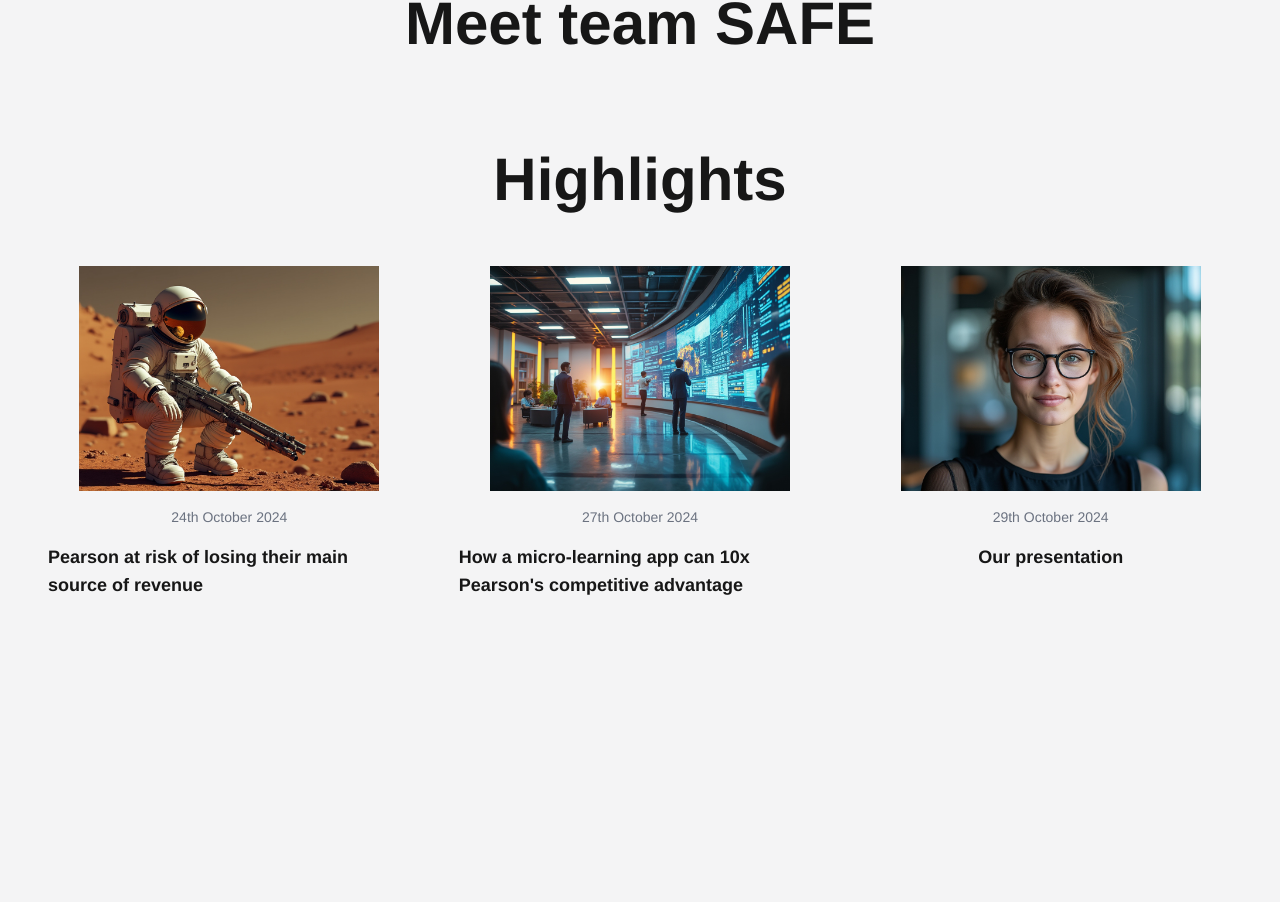
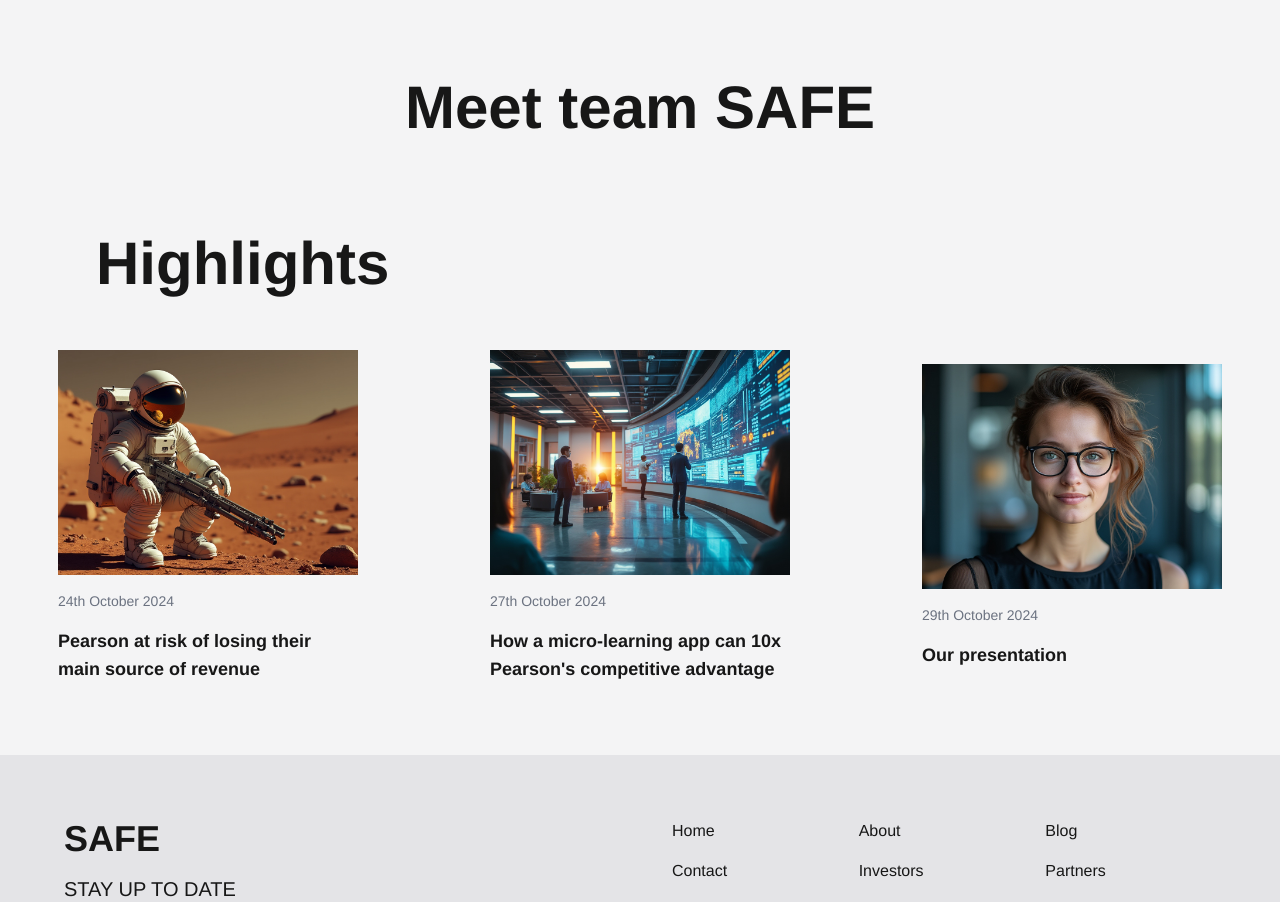
Before and after one commit to wanapichpongsa/safe, a Next.js app: page / in a window 1280 px wide. Shown: the part 1885-2787 px from the top of the page. Before the commit the page ends 2572 px from the top, so only its background shows below. Built offline with nearby package versions, Linux system fonts and the light colour scheme.

Commit message:
nav and footer (1hr)

```diff
--- a/src/app/page.tsx
+++ b/src/app/page.tsx
@@ -2,8 +2,11 @@
 
 // Next.js
 import Link from 'next/link';
+// Components
 import Carousels from '@/components/carousel';
 import Blogs from '@/components/bloglink';
+import Navbar from '@/components/navbar';
+import Footer from '@/components/footer';
 
 // Theme: Squares, Cubes, Equilibrium
 // Retro, Tech feel
@@ -14,7 +17,8 @@
 // X Curve. Law of exponents. (If your exponent is higher than your competitors, they'll never catch up to you)
 export default function Home() {
   return (
-    <main className="flex flex-col items-center justify-center p-4">
+    <main className="flex flex-col items-center justify-center">
+      <Navbar />
       <div className="" id="hero">
         <div className="w-screen h-auto" id="headline">
           {/* Cycle: 'SAFE Creates Markets, Streamlines UX, Increase Retention'*/}
@@ -47,12 +51,11 @@
             {/* Squares has to be squares */}
             {/* Philipp 4x Consulting hackathon winner*/}
       </div>
-      <div className="flex flex-col items-center justify-center p-4" id="blog">
-        <h2 className="text-6xl font-bold mt-20">Highlights</h2>
+      <div className="flex flex-col items-start justify-center p-4" id="blog">
+        <h2 className="text-6xl text-left font-bold mt-20 ml-4 lg:ml-24">Highlights</h2>
         <Blogs className="my-10" />
-        <div className="flex items-center justify-between">
-        </div>
       </div>
+      <Footer />
     </main>
   );
 }
--- a/src/components/bloglink.tsx
+++ b/src/components/bloglink.tsx
@@ -49,20 +49,23 @@
 
 const Blogs = ({className}: BlogsProps) => {
   return (
-    <div className={clsx('grid grid-cols-1 md:grid-cols-3 gap-4', className)}>
+    <div className={clsx('grid grid-cols-1 md:grid-cols-3 gap-4 w-screen', className)}>
       {blogArray.map((blog) => (
-        <Link key={blog.id} href={blog.url}>
-        <div className="flex flex-col items-center justify-center gap-y-4 p-4">
+
+        <div key={blog.id} className="flex flex-col items-center justify-center gap-y-4 p-4">
+          <Link href={blog.url}>
             <Image
             src={blog.image}
             alt={blog.id.toString()}
             width={300}
             height={300}
             />
+          </Link>
+          <div className="w-[300px]">
             <p className="text-sm text-gray-500">{blog.date}</p>
-          <p className="text-lg font-bold text-left text-wrap">{blog.description}</p>
+            <p className="text-lg font-bold text-left text-wrap mt-4">{blog.description}</p>
           </div>
-        </Link>
+        </div>
       ))}
     </div>
   )
--- a/src/components/carousel.tsx
+++ b/src/components/carousel.tsx
@@ -26,6 +26,7 @@
 // HTML is annoying to refactor so...
 // interface Carousel {}
 // const carouselArray: Carousel[] = {}
+// return <outer element key={id}>
 
 export default function Carousels() {
   // embla hook with options (rotate through divs?)
@@ -48,8 +49,8 @@
           priority
           className="min-w-44 h-auto ml-14"
           />
-          <blockquote className="text-center mx-auto mt-16" id="blockquote">
-            <h2 className="text-4xl mt-12 font-bold">"Real artists ship."</h2><br></br>
+          <blockquote className="text-center mx-auto mt-8 lg:mt-16" id="blockquote">
+            <h2 className="text-2xl lg:text-4xl lg:mt-12 font-bold">"Real artists ship."</h2><br></br>
             <p className="text-2xl text-zinc-500">- Steve Jobs</p>
           </blockquote>
         </div>
@@ -66,9 +67,9 @@
           priority
           className="min-w-44 h-auto ml-14"
           />
-          <blockquote className="mr-8 ml-12 mt-16" id="blockquote">
+          <blockquote className="mr-8 ml-12 mt-8 lg:mt-16" id="blockquote">
             {/* */}
-            <h2 className="text-xl mt-12 font-bold text-left">
+            <h2 className="text-xl lg:mt-12 font-bold text-left">
               "The next Bill Gates will not build an operating system.
                The next Larry Page or Sergey Brin won't make a search engine.
                If you are copying these guys, you aren't learning from them."
@@ -88,8 +89,8 @@
             priority
             className="min-w-44 h-auto ml-14"
             />
-            <blockquote className="mr-8 ml-12 mt-16" id="blockquote">
-              <h2 className="text-xl mt-12 font-bold text-left">
+            <blockquote className="mr-8 ml-12 mt-8 lg:mt-16" id="blockquote">
+              <h2 className="text-xl lg:mt-12 font-bold text-left">
                 "When something is important enough, you do it.
                 Even if the odds aren't in your favor."
               </h2><br></br>
--- /dev/null
+++ b/src/components/footer.tsx
@@ -0,0 +1,29 @@
+"use client";
+import { Input } from "@/components/ui/input";
+import Link from "next/link";
+
+// Burning question with nav and footer: Can we use semantic div elements in components?
+// When condensed below a certain w, input bugs
+
+export default function Footer() {
+  return (
+    <div className="flex flex-col lg:flex-row w-screen justify-center items-start bg-zinc-200 dark:bg-zinc-900 p-4 lg:p-8">
+      <div className="flex flex-row lg:flex-col w-full justify-between gap-y-4 p-4 lg:p-8" id="subscribe">
+        <h1 className="text-2xl lg:text-4xl font-bold">SAFE</h1>
+        <h2 className="text-md lg:text-xl">STAY UP TO DATE</h2>
+        <Input className="w-48" type="email" placeholder="Enter your email" /> {/* UseState and callback fn later */}
+      </div>
+      <div className="grid grid-cols-3 w-full gap-x-4 gap-y-4 p-4 lg:p-8" id="links">
+        <Link href="/">Home</Link>
+        <Link href="/">About</Link>
+        <Link href="/">Blog</Link>
+        <Link href="/">Contact</Link>
+        <Link href="/">Investors</Link>
+        <Link href="/">Partners</Link>
+        <Link href="/">Jobs</Link>
+        <Link href="/">Terms of Service</Link>
+        <Link href="/">Privacy Policy</Link>
+      </div>
+    </div>
+  )
+}
--- a/src/components/navbar.tsx
+++ b/src/components/navbar.tsx
@@ -1,11 +1,21 @@
+"use client";
+import Link from "next/link";
+// Discover, Pricing, Contact
 
-// Discover, Pricing, Contact
+// nillion uses: #0021f5
+// Nillion uses trigger subheading
+// We will create dropdown in this component
+// l-container u-flex
+
 export default function Navbar() {
   return (
-    <div className="flex flex-col justify-center items-center p-4 lg:p-8">
-      <h3>Logo</h3>
-
+    <div className="flex flex-col w-screen lg:flex-row justify-center lg:justify-between items-center bg-zinc-200 dark:bg-zinc-900 p-4 lg:p-8">
+      <h3 className="text-3xl font-bold">SAFE</h3>
+      <div className="flex justify-center items-center gap-12 mt-2 lg:mt-0 lg:mr-20">
+        <Link href="/" className="text-xl text-zinc-500 hover:text-zinc-900">Discover</Link>
+        <Link href="/" className="text-xl text-zinc-500 hover:text-zinc-900">Pricing</Link>
+        <Link href="/" className="text-xl text-zinc-500 hover:text-zinc-900">Contact</Link>
+      </div>
     </div>
-
   )
 }
```
Also changed, not shown: package.json (+4 -3 lines), 1 other file (tests, documents, lock files or other folders). Lines whose indentation alone changed are shown as unchanged.
